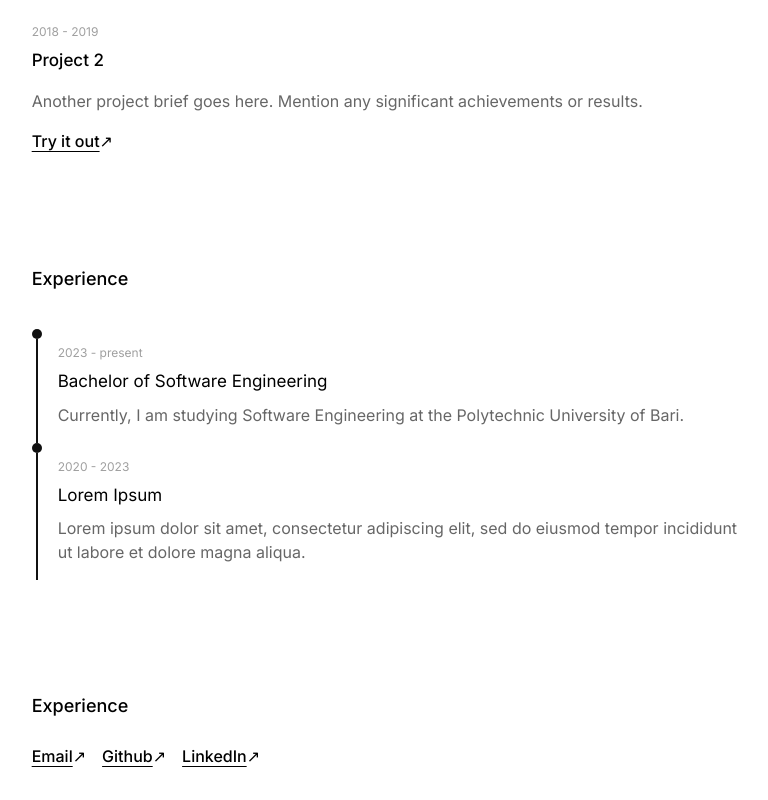
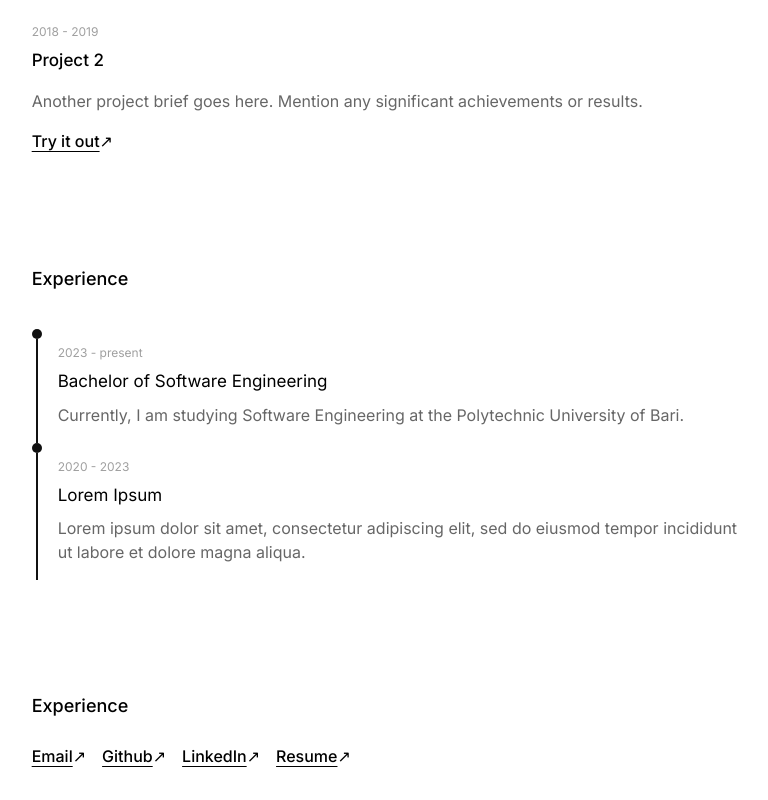
Before and after one commit to tommaso-caputi/portfolio, a Next.js app in the folder portfolio/: page / in a window 1280 px wide. Shown: the part 626-1426 px from the top of the page, without its empty margins (247-1015 px from the left). Built offline with nearby package versions, Linux system fonts and the light colour scheme.

Commit message:
set resume link and gif

```diff
--- a/portfolio/src/components/Footer.tsx
+++ b/portfolio/src/components/Footer.tsx
@@ -12,6 +12,9 @@ export default function Footer() {
                 <a href="https://www.linkedin.com/in/tommaso-caputi" target="_blank" rel="noopener noreferrer" className="flex flex-row">
                     <p className="underline underline-offset-4 font-medium ">LinkedIn</p>&#8599;
                 </a>
+                <a href="" target="_blank" rel="noopener noreferrer" className="flex flex-row">
+                    <p className="underline underline-offset-4 font-medium ">Resume</p>&#8599;
+                </a>
             </div>
         </footer>
     );
```
